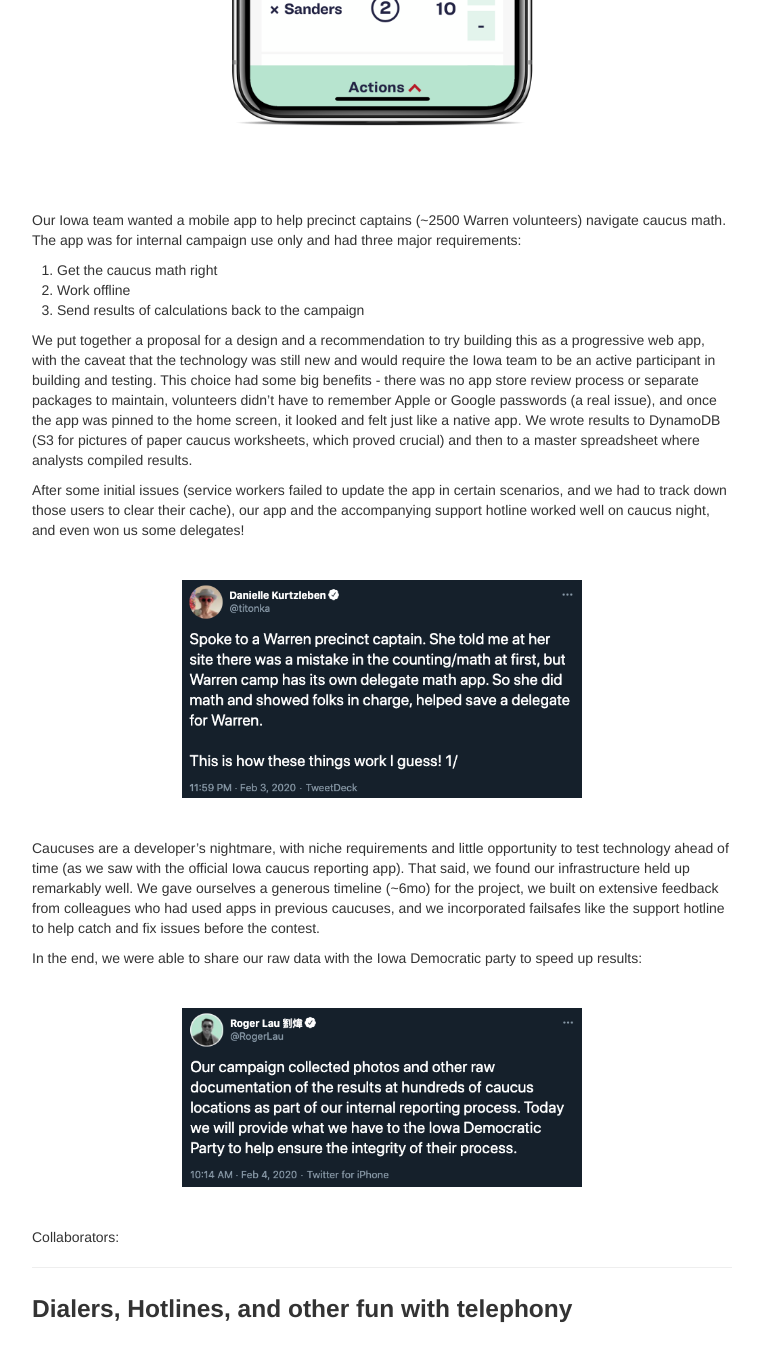
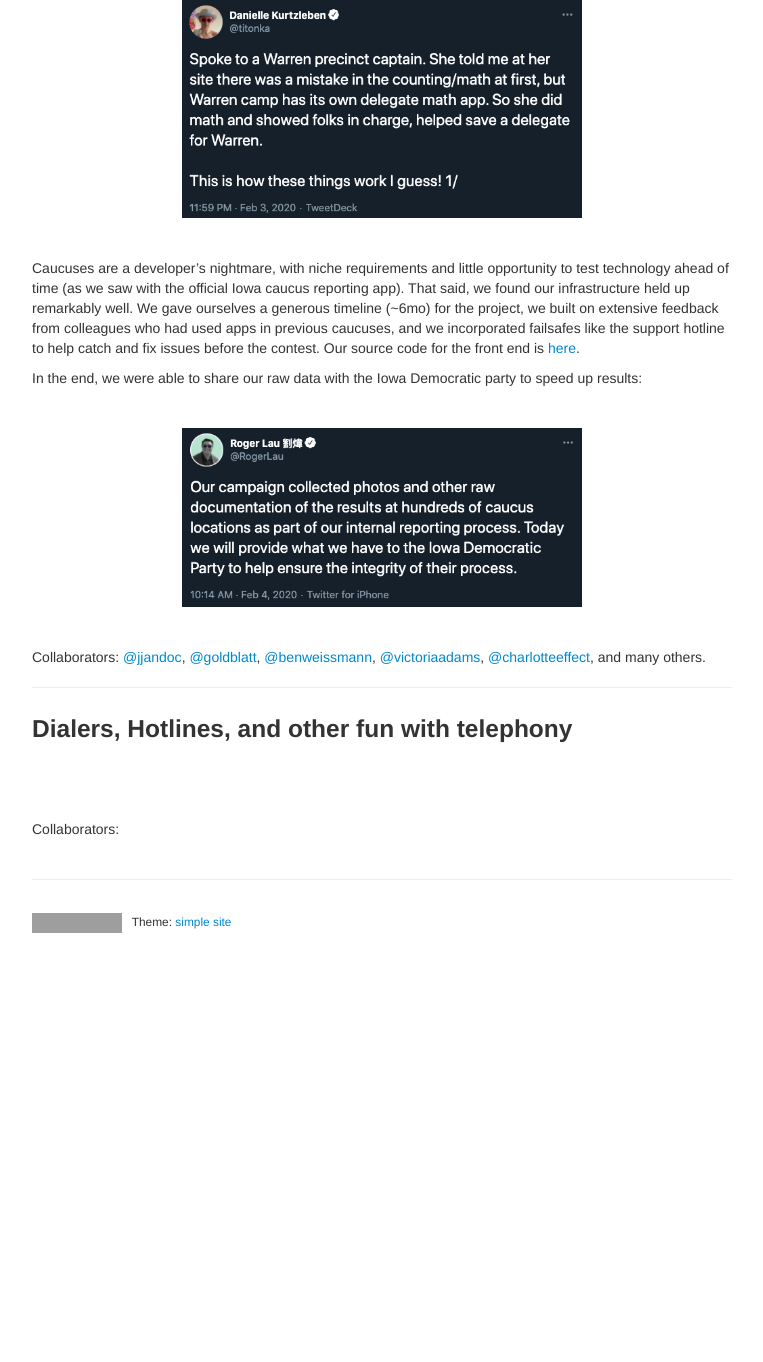
Before and after one commit to vyedin/vyedin.github.io, a Jekyll site: the page built from pages/campaigns.md, in a window 1280 px wide and 1400 px high, scrolled down 3569 px. Shown: the top 1362 px of the window, without its empty margins (258-1021 px from the left). Built offline with Jekyll 4.4.1, drawn with Linux system fonts in a browser that asks for light colours; after the commit the page ends 4512 px from its top, so only the background shows below that; some of the changed text lies outside the part shown; grey boxes are pictures that could not be loaded.

Commit message:
Update campaigns.md

```diff
--- a/pages/campaigns.md
+++ b/pages/campaigns.md
@@ -5,7 +5,7 @@ tagline: my work on the warren campaign
 description:
 ---
 
-[...]. Much of our tech was open sourced after the campaign, and you can find a good summary of that effort on Wired and [Medium](https://medium.com/@teamwarren/open-source-tools-from-the-warren-for-president-tech-team-f1f27d2c7551).
+I joined the Warren campaign in June 2020 as the first product manager, focusing on organizing technology. Much of what my team built was open sourced after the campaign, and you can find a good summary of that effort on [Wired](https://www.wired.com/story/elizabeth-warren-campaign-open-source-tech/) and [Medium](https://medium.com/@teamwarren/open-source-tools-from-the-warren-for-president-tech-team-f1f27d2c7551).
 
 <br/>
 
@@ -70,7 +70,7 @@ Collaborators:
 <br/>
 
 <p align="center">
-<img src="../assets/images/caucus1.png" alt="Caucus App"/><img src="../assets/images/caucus2.png" alt="Caucus App"/>
+<img src="../assets/images/caucus1.png" alt="Caucus App" width="400"/><img src="../assets/images/caucus2.png" alt="Caucus App" width="400"/>
 </p>
 
 <br/>
@@ -94,7 +94,7 @@ After some initial issues (service workers failed to update the app in certain s
 
 <br/>
 
-Caucuses are a developer's nightmare, with niche requirements and little opportunity to test technology ahead of time (as we saw with the official Iowa caucus reporting app). That said, we found our infrastructure held up remarkably well. We gave ourselves a generous timeline (~6mo) for the project, we built on extensive feedback from colleagues who had used apps in previous caucuses, and we incorporated failsafes like the support hotline to help catch and fix issues before the contest.
+Caucuses are a developer's nightmare, with niche requirements and little opportunity to test technology ahead of time (as we saw with the official Iowa caucus reporting app). That said, we found our infrastructure held up remarkably well. We gave ourselves a generous timeline (~6mo) for the project, we built on extensive feedback from colleagues who had used apps in previous caucuses, and we incorporated failsafes like the support hotline to help catch and fix issues before the contest. Our source code for the front end is [here](https://github.com/Elizabeth-Warren/iowa-caucus-app).
 
 In the end, we were able to share our raw data with the Iowa Democratic party to speed up results:
 
@@ -106,7 +106,7 @@ In the end, we were able to share our raw data with the Iowa Democratic party to
 
 <br/>
 
-Collaborators:
+Collaborators: [@jjandoc](https://github.com/jjandoc), [@goldblatt](https://github.com/goldblatt), [@benweissmann](https://benweissmann.com/), [@victoriaadams](https://twitter.com/victoriadams), [@charlotteeffect](https://twitter.com/charlotteeffect), and many others.
 
 ---
 
```
